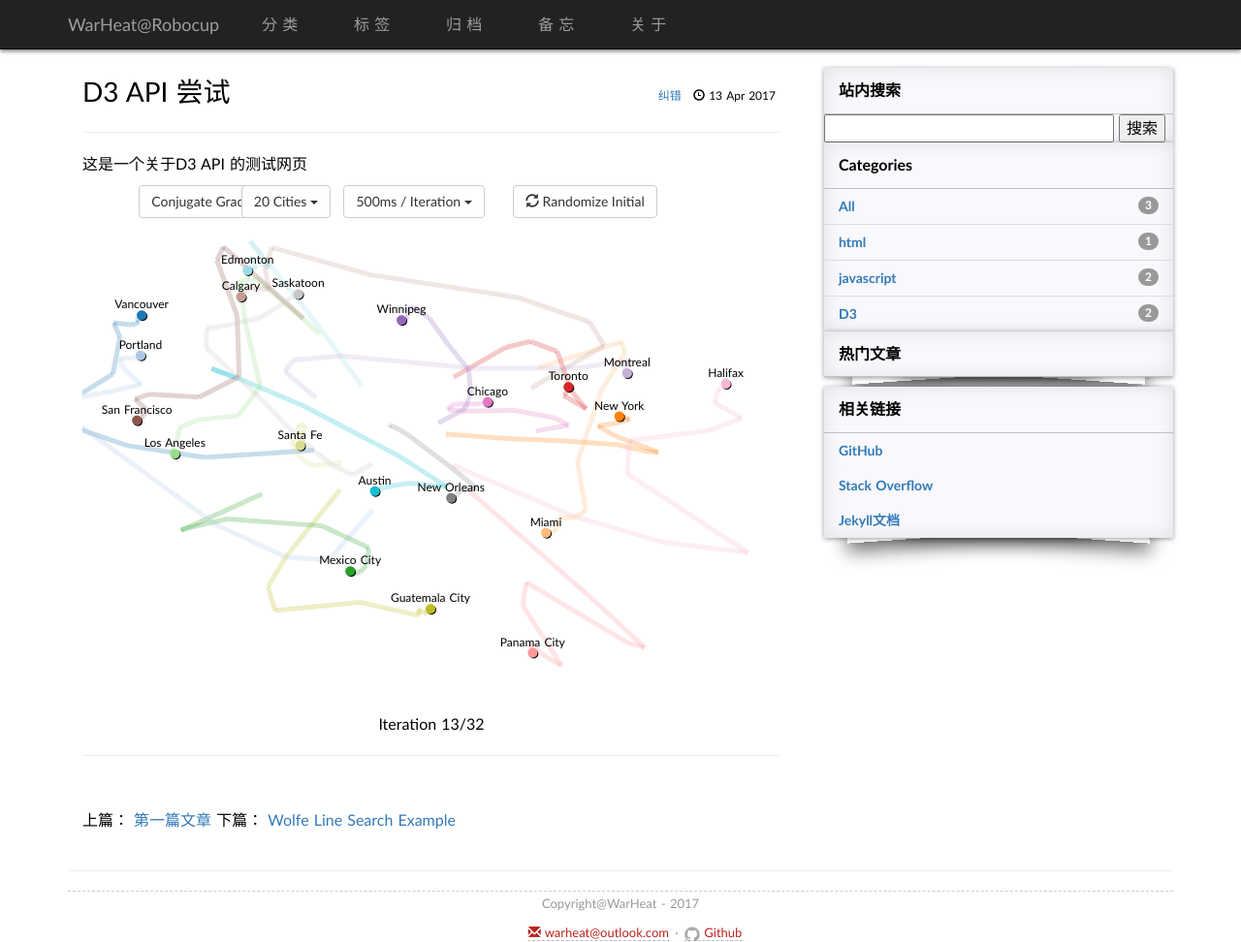
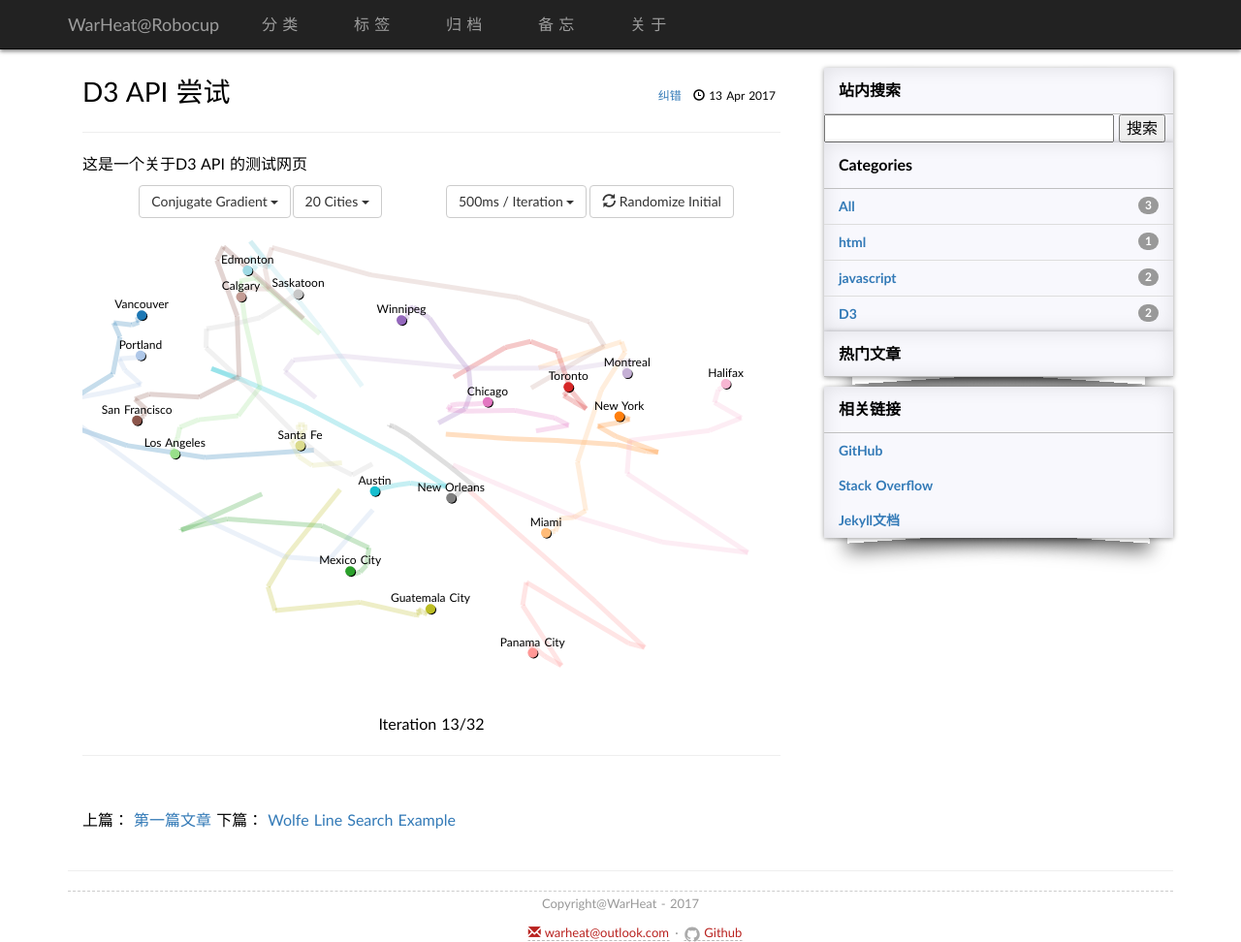
Before and after one commit to whtqh/whtqh.github.io, a Jekyll site: the page built from _posts/2017-04-13-D3-test.md, in a window 1280 px wide and 972 px high. Shown: the whole window at 97% size. Built offline with Jekyll 4.4.1, drawn with Linux system fonts in a browser that asks for light colours; nearby versions of some CDN libraries; some web fonts are replaced; library files that are not in the unit come from our copies; comment, search, counter and statistics services are not loaded.

Commit message:
not fixed

```diff
--- a/_posts/2017-04-13-D3-test.md
+++ b/_posts/2017-04-13-D3-test.md
@@ -23,7 +23,7 @@ tags:
     <span class="glyphicon glyphicon-refresh"></span> Randomize Initial
 </button>
 
-<div class="btn-group col-xs-2 col-md-2">
+<div class="btn-group col-xs-3 col-md-3">
     <button type="button" class="btn btn-default dropdown-toggle" data-toggle="dropdown">
       <span class="algorithm_label">Conjugate Gradient</span> <span class="caret"></span>
     </button>
@@ -36,7 +36,7 @@ tags:
 </div>
 
 
-<div class="btn-group col-xs-2 col-md-2">
+<div class="btn-group col-xs-3 col-md-3">
     <button type="button" class="btn btn-default dropdown-toggle" data-toggle="dropdown">
       <span class="count_label">20 Cities</span> <span class="caret"></span>
     </button>
@@ -49,7 +49,7 @@ tags:
     </ul>
 </div>
 
-<div class="btn-group col-xs-2 col-md-2">
+<div class="btn-group col-xs-3 col-md-3">
     <button type="button" class="btn btn-default dropdown-toggle" data-toggle="dropdown">
       <span class="speed_label">500ms / Iteration</span> <span class="caret"></span>
     </button>
```
